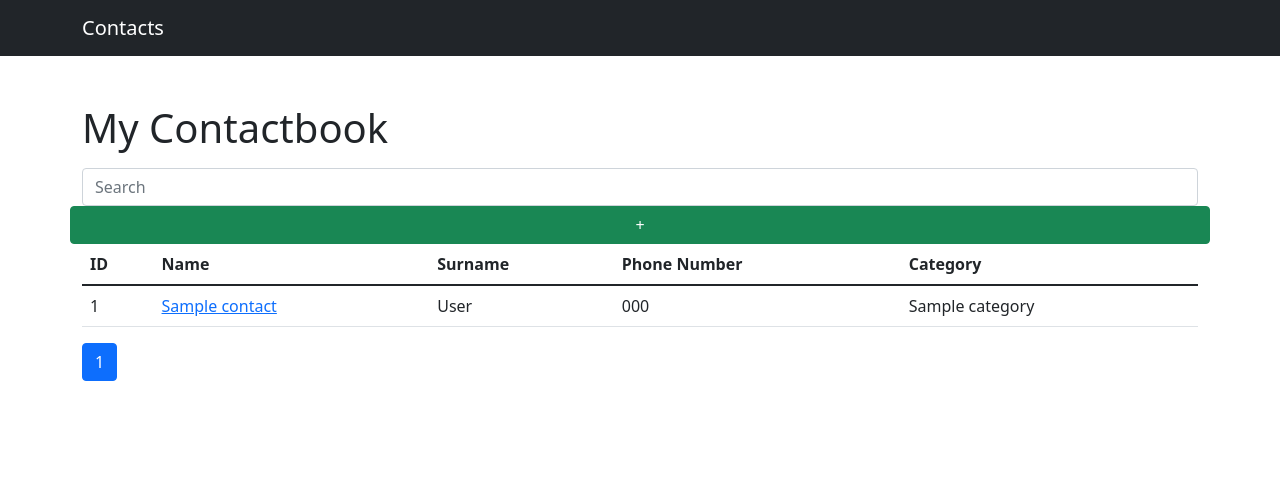
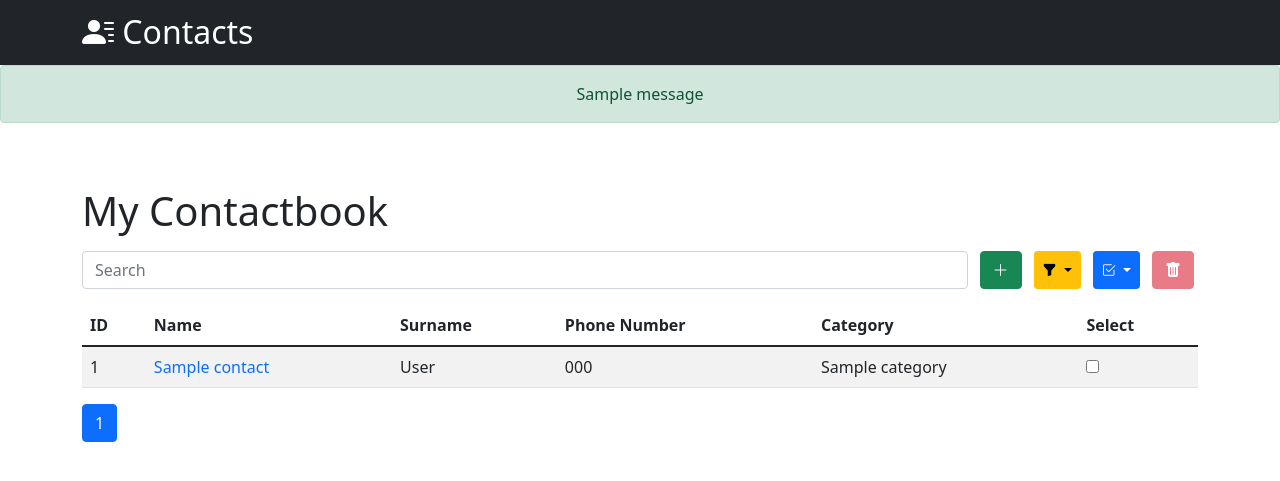
Before and after one commit to William-Fernandes252/Contacts, a Django app: page / in a window 1280 px wide. Shown: the top 481 px of the page. Run offline with Django 4.2, Linux system fonts and the light colour scheme; tables that the repository leaves empty hold one stand-in row (values such as "Sample post"); one stand-in notice (Sample message) is shown; some libraries are stand-ins or nearby versions.

Commit message:
Add deletion of contacts

```diff
--- a/contacts/forms.py
+++ b/contacts/forms.py
@@ -13,4 +13,4 @@ class ContactForm(ModelForm):
         self.fields['surname'].widget.attrs['class'] = 'form-control'
         self.fields['phone'].widget.attrs['class'] = 'form-control'
         self.fields['email'].widget.attrs['class'] = 'form-control'
-        self.fields['category'].widget.attrs['class'] = 'form-control'
+        self.fields['category'].widget.attrs['class'] = 'form-control form-select'
--- a/contacts/templates/contacts/index.html
+++ b/contacts/templates/contacts/index.html
@@ -1,29 +1,89 @@
-{% extends "base.html"%}
+{% extends "base.html" %}
+{% load static %}
 
 {% block title %}Contactbook{% endblock title %}
+
+{% block script %}
+	<script src="{% static 'interface.js' %}"></script>
+{% endblock script %}
 
 {% block content %}
 <h1 class="mt-5">My Contactbook</h1>
 
-<form class="my-3" action="{% url 'search' %}" method="get" id="search"></form>
-<form action="{% url 'add'%}" method="post" id="add"></form>
+<div class="container my-3 px-0">
+	<form action="{% url 'search' %}" method="get">
+		<div class="row">
+			<div class="col">
+				<input class="form-control" type="search" placeholder="Search" aria-label="Search" name="term" value="{{ request.GET.term }}">
+			</div>
 
-<div class="form-group row">
-	<div class="col">
-		<input class="form-control" type="search" placeholder="Search" aria-label="Search" name="term" value="{{ request.GET.term }}" form="search">
-	</div>
-	<div class="collapse" id="contact-form">
-		<div class="card card-body">
-			{% csrf_token %}
-			{{ contact_form }}
-		</div>
-	</div>
-	<button class="btn btn-success" type="button" data-bs-toggle="collapse" data-bs-target="#contact-form" aria-expanded="false" aria-controls="contact-form">
-		+
+			<button class="btn btn-success col-auto" type="button" data-bs-toggle="collapse" data-bs-target="#contact-form" aria-expanded="false" aria-controls="contact-form">
+				<i class="bi bi-plus-lg"></i>
+			</button>
+
+			<div class="btn-group col-auto pe-0">
+				<button type="button" class="btn btn-warning btn-sm dropdown-toggle" data-bs-toggle="dropdown" aria-haspopup="true" aria-expanded="false">
+					<i class="bi bi-funnel-fill"></i>
 				</button>
 			</div>
 
-<table class="table">
+			<div class="btn-group col-auto">
+				<button type="button" class="btn btn-primary btn-sm dropdown-toggle" data-bs-toggle="dropdown" aria-haspopup="true" aria-expanded="false">
+					<i class="bi bi-check2-square"></i>
+				</button>
+				<div class="dropdown-menu">
+					<button id="check-all" class="dropdown-item" type="button">Check All</button>
+					<button id="uncheck-all" class="dropdown-item" type="button">Uncheck All</button>
+				</div>
+			</div>
+
+			<button type="submit" class="btn btn-danger col-auto me-3" id="delete-btn" disabled form="delete">
+				<i class="bi bi-trash-fill"></i>
+			</button>
+		</div>
+	</form>
+
+	<form class="collapse px-0 mt-3" id="contact-form" action="{% url 'add'%}" method="post">
+		<div class="card card-body">
+			{% csrf_token %}
+			<div class="row mb-2">
+				<div class="col-md-6 pr-1">
+					<label for="{{ contact_form.name.id_for_label }}" class="form-label">Name</label>
+					{{ contact_form.name }}
+				</div>
+				<div class="col-md-6">
+					<label for="{{ contact_form.surname.id_for_label }}" class="form-label">Surname</label>
+					{{ contact_form.surname }}
+				</div>
+			</div>
+			<div class="row mb-2">
+				<div class="col-md-6 pr-1">
+					<label for="{{ contact_form.phone.id_for_label }}" class="form-label">Phone</label>
+					{{ contact_form.phone }}
+				</div>
+				<div class="col-md-6">
+					<label for="{{ contact_form.category.id_for_label }}" class="form-label">Category</label>
+					{{ contact_form.category }}
+				</div>
+			</div>
+			<div class="row">
+				<div class="col-12">
+					<label for="{{ contact_form.email.id_for_label }}" class="form-label">Email</label>
+					{{ contact_form.email }}
+				</div>
+			</div>
+			<div class="row mt-3">
+				<div class="col-md-3">
+					<button type="submit" class="btn btn-primary">Submit</button>
+				</div>
+			</div>
+		</div>
+	</form>
+</div>
+
+<form action="{% url 'delete' %}" method="POST" id="delete">
+	{% csrf_token %}
+	<table class="table table-striped">
 		<thead>
 			<tr>
 				<th>ID</th>
@@ -31,6 +91,7 @@
 				<th>Surname</th>
 				<th>Phone Number</th>
 				<th>Category</th>
+				<th>Select</th>
 			</tr>
 		</thead>
 		<tbody>
@@ -38,15 +99,19 @@
 			<tr>
 				<td>{{ contact.id }}</td>
 				<td>
-				<a href="{% url 'contact' contact_id=contact.id %}">{{ contact.name }}</a>
+					<a href="{% url 'contact' contact_id=contact.id %}" class="text-decoration-none">{{ contact.name }}</a>
 				</td>
 				<td>{{ contact.surname }}</td>
 				<td>{{ contact.phone }}</td>
 				<td>{{ contact.category }}</td>
+				<td>
+					<input class="contact-checkbox" type="checkbox" name="contacts" value="{{ contact.id }}">
+				</td>
 			</tr>
 			{% endfor %}
 		</tbody>
 	</table>
+</form>
 
 <nav aria-label="Contacts page navigation">
 	<ul class="pagination">
--- a/contacts/urls.py
+++ b/contacts/urls.py
@@ -7,4 +7,5 @@ urlpatterns = [
     path('<int:contact_id>/', views.contact, name='contact'),
     path('search/', views.search, name='search'),
     path('add/', views.add, name='add'),
+    path('delete/', views.delete, name='delete'),
 ]
--- a/contacts/views.py
+++ b/contacts/views.py
@@ -1,9 +1,11 @@
 from django.shortcuts import render, get_object_or_404
+from django.urls import reverse
 from django.core.paginator import Paginator
-from django.http import Http404
+from django.contrib import messages
+from django.http import Http404, HttpResponseRedirect
 from django.db.models import Q, Value
 from django.db.models.functions import Concat
-from .models import Contact
+from .models import Contact, Category
 from .forms import ContactForm
 
 
@@ -14,6 +16,7 @@ def index(request):
     paginator = Paginator(contacts, 20)
     page_number = request.GET.get('page')
     context['contacts'] = paginator.get_page(page_number)
+    context['categories'] = Category.objects.all()
 
     context['contact_form'] = ContactForm()
 
@@ -47,9 +50,24 @@ def search(request):
     paginator = Paginator(contacts, 20)
     page_number = request.GET.get('page')
     context['contacts'] = paginator.get_page(page_number)
+    context['categories'] = Category.objects.all()
 
     return render(request, 'contacts/search.html', context)
 
 
 def add(request):
-    pass
+    form = ContactForm(request.POST)
+    if form.is_valid():
+        form.save()
+        messages.success(request, "New Contact has been added!")
+    else:
+        messages.error(request, "Invalid contact.")
+    return HttpResponseRedirect(reverse('index'))
+
+
+def delete(request):
+    ids = request.POST.get('contacts')
+    if ids:
+        Contact.objects.filter(pk__in = ids).delete()
+        messages.success(request, "Contacts deleted.")
+    return HttpResponseRedirect(reverse('index'))
--- a/schedule/settings.py
+++ b/schedule/settings.py
@@ -11,6 +11,8 @@ https://docs.djangoproject.com/en/4.0/ref/settings/
 """
 
 from pathlib import Path
+from django.contrib.messages import constants as message_constants
+
 
 # Build paths inside the project like this: BASE_DIR / 'subdir'.
 BASE_DIR = Path(__file__).resolve().parent.parent
@@ -71,6 +73,10 @@ TEMPLATES = [
 
 WSGI_APPLICATION = 'schedule.wsgi.application'
 
+MESSAGE_TAGS = {
+    message_constants.ERROR: 'danger'
+}
+
 
 # Database
 # https://docs.djangoproject.com/en/4.0/ref/settings/#databases
--- a/templates/base.html
+++ b/templates/base.html
@@ -8,12 +8,21 @@
 		<title>{% block title %}{% endblock title %}</title>
 		{% include 'partials/_head.html' %}
 		{% include 'partials/_script.html' %}
+		{% block script %}{% endblock script %}
 
 	</head>
 
 	<body>
 
 		{% include 'partials/_nav.html' %}
+
+		{% if messages %}
+			{% for message in messages %}
+				<div class="alert alert-{{ message.tags }} text-center" role="alert">
+					{{ message }}
+				</div>
+			{% endfor %}
+        {% endif %}
 
 		<div class="container">
 			<div class="row">
--- a/templates/partials/_head.html
+++ b/templates/partials/_head.html
@@ -8,3 +8,4 @@
 
 <!-- Bootstrap core CSS -->
 <link href="{% static 'vendor/bootstrap/css/bootstrap.min.css' %}" rel="stylesheet">
+<link rel="stylesheet" href="https://cdn.jsdelivr.net/npm/bootstrap-icons@1.8.1/font/bootstrap-icons.css">
--- a/templates/partials/_nav.html
+++ b/templates/partials/_nav.html
@@ -1,7 +1,7 @@
 <!-- Navigation -->
 <nav class="navbar navbar-expand-lg navbar-dark bg-dark static-top">
     <div class="container">
-        <a class="navbar-brand" href="{% url 'index' %}">Contacts</a>
+        <a class="navbar-brand" href="{% url 'index' %}"><h2 class="page-header d-inline"><i class="bi bi-person-lines-fill"></i> Contacts</h2></a>
         <button class="navbar-toggler" type="button" data-toggle="collapse" data-target="#navbarResponsive"
             aria-controls="navbarResponsive" aria-expanded="false" aria-label="Toggle navigation">
             <span class="navbar-toggler-icon"></span>
--- a/templates/partials/_script.html
+++ b/templates/partials/_script.html
@@ -2,4 +2,4 @@
 
 <!-- Bootstrap core JavaScript -->
 <script src="{% static 'vendor/jquery/jquery.slim.min.js' %}"></script>
-<script src="{% static 'vendor/bootstrap/js/bootstrap.bundle.min.js'%}"></script>
+<script src="{% static 'vendor/bootstrap/js/bootstrap.bundle.js'%}"></script>
```
Lines whose indentation alone changed are shown as unchanged.
